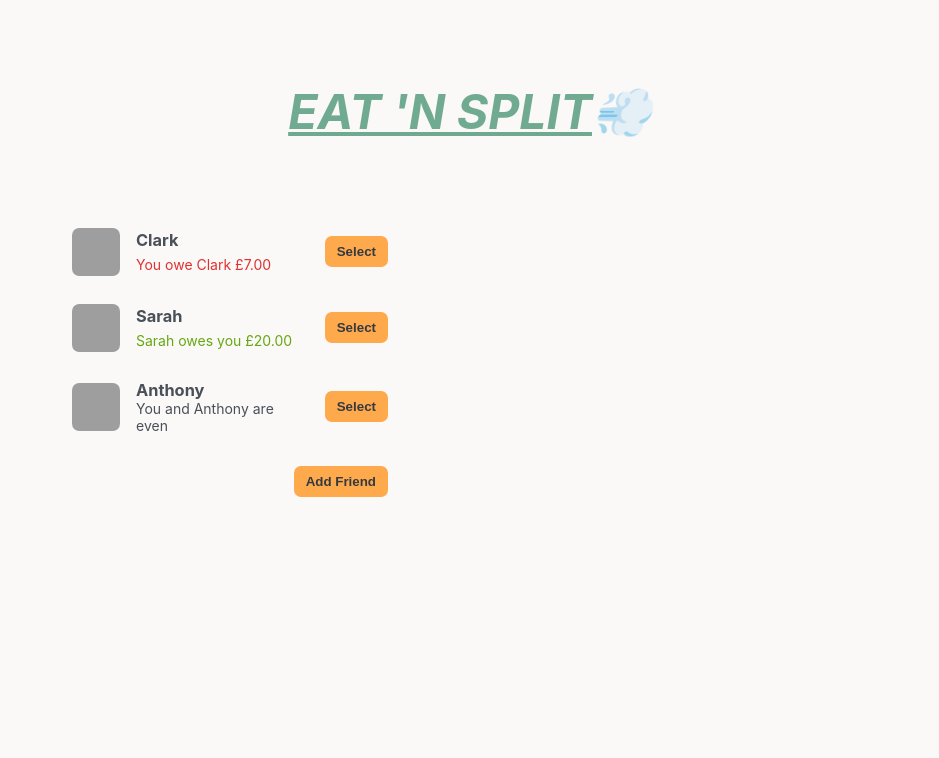
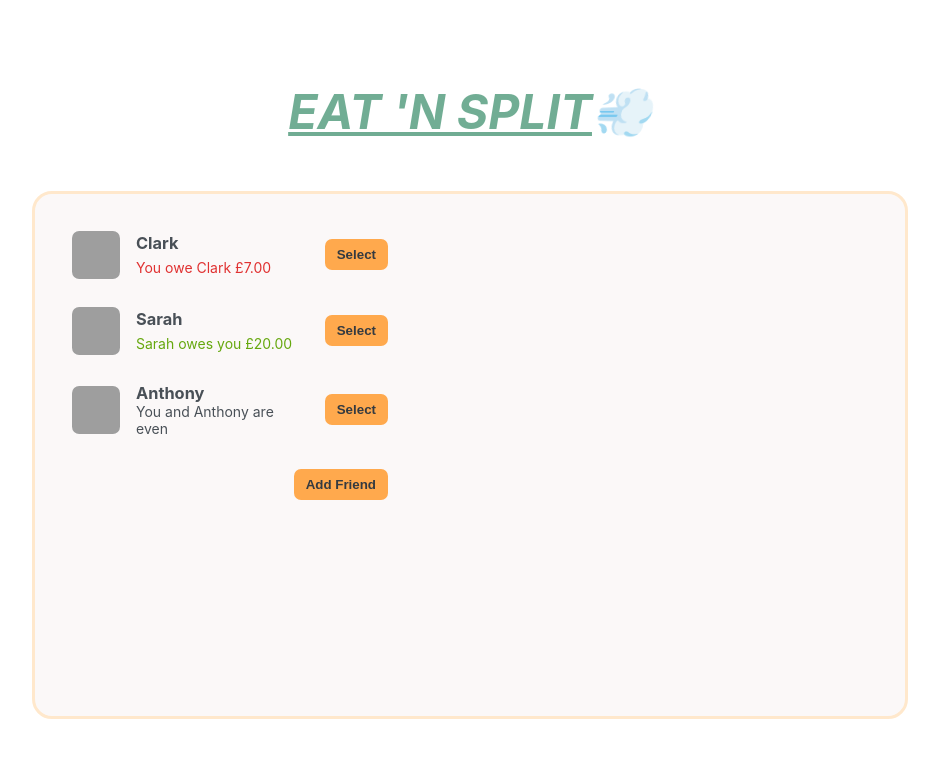
Before and after one commit to twdennis/eat-n-split, a React (Create React App) app: page / in a window 1280 px wide. Shown: the top 758 px of the page, without its empty margins (170-1109 px from the left). Built offline with nearby package versions, Linux system fonts and the light colour scheme; grey boxes are pictures that could not be loaded.

Commit message:
added a key so FormSplitBill re-renders between friends

```diff
--- a/src/App.js
+++ b/src/App.js
@@ -1,4 +1,5 @@
 import { useState } from "react";
+
 import { initialFriends } from "./initialFriends";
 import { Title } from "./Title";
 import { FriendsList } from "./FriendsList";
@@ -57,6 +58,7 @@ export default function App() {
         </div>
         {selectedFriend && (
           <FormSplitBill
+            key={selectedFriend.id}
             friend={selectedFriend}
             onSplitBill={handleSplitBill}
             bill={bill}
--- a/src/FormAddFriend.js
+++ b/src/FormAddFriend.js
@@ -22,6 +22,7 @@ export function FormAddFriend({ onAddFriend }) {
     setImage("https://i.pravatar.cc/48");
   }
   return (
+
     <form className="form-add-friend" onSubmit={handleSubmit}>
       <label>✒️ Friend name</label>
       <input
--- a/src/index.css
+++ b/src/index.css
@@ -33,8 +33,6 @@ body {
   display: flex;
   align-items: center;
   justify-content: center;
-  background-color: rgb(251, 248, 248);
-
 }
 
 .app {
@@ -44,6 +42,10 @@ body {
   column-gap: 4rem;
   align-items: start;
   padding: 25px;
+  border: solid;
+  border-color: var(--color-light);
+  border-width: px;
+  border-radius: 20px;
   background-color: rgb(251, 248, 248);
 }
 
```
